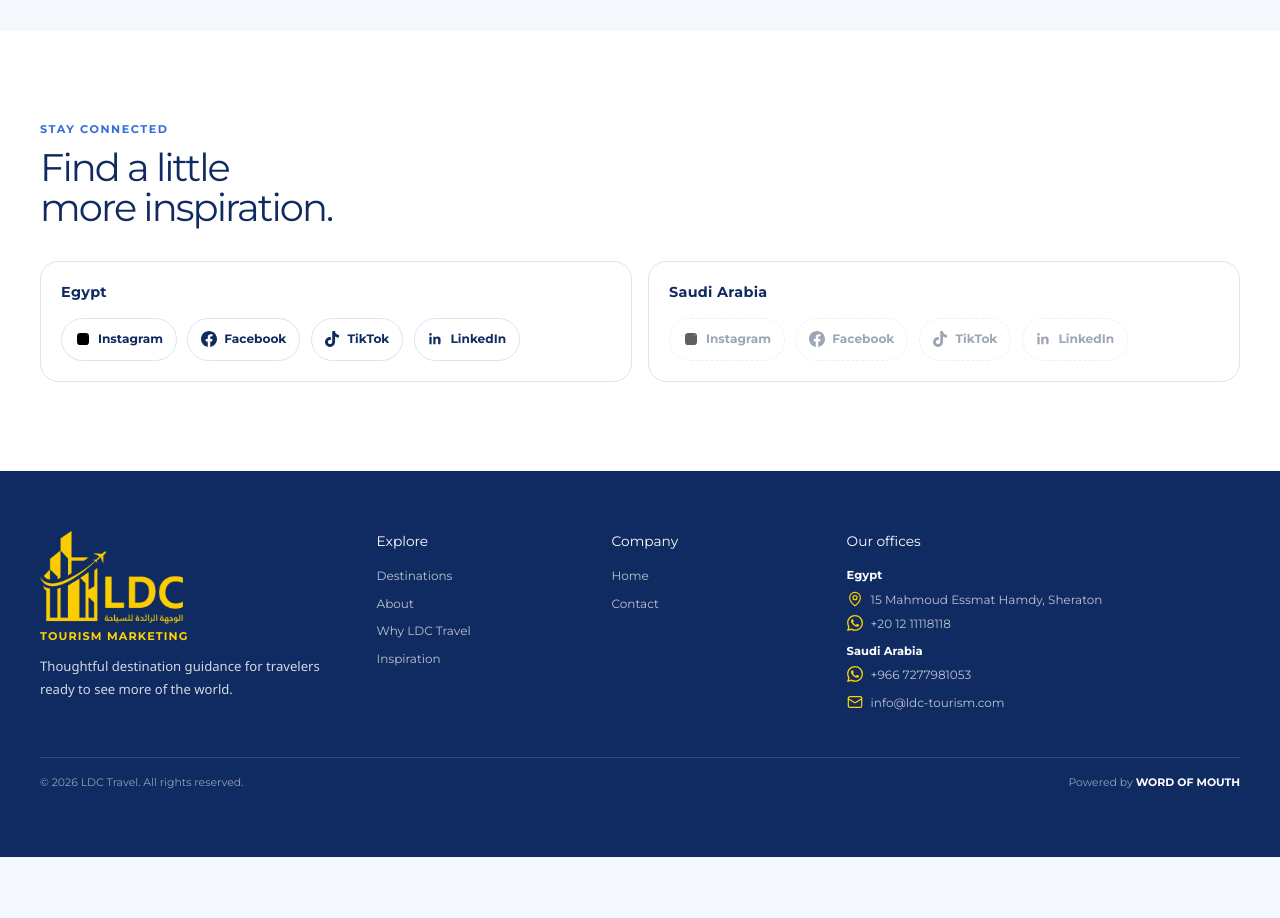
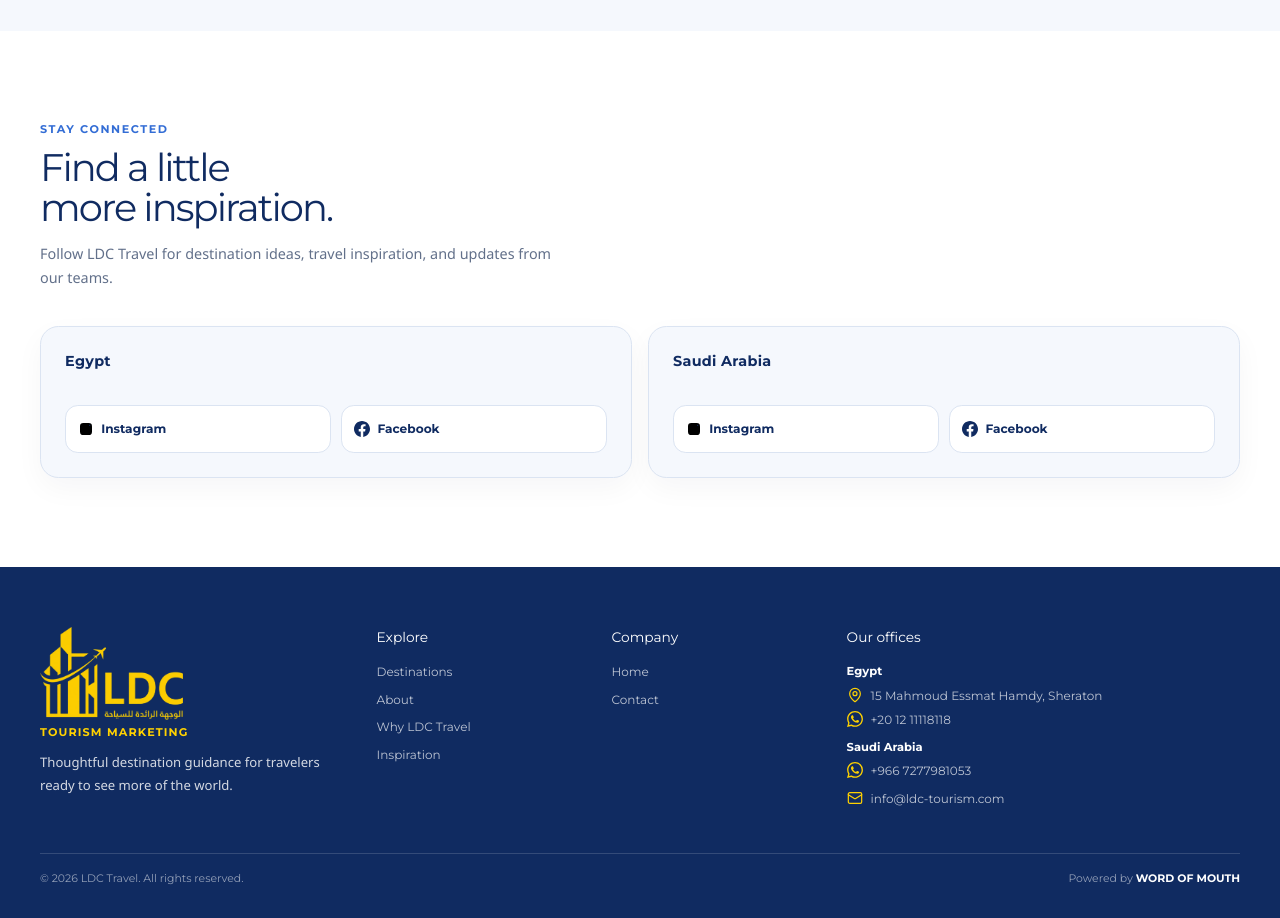
Before and after one commit to Word-of-Mouth-Marketing-agency/ldc-travel, a Next.js app: page /contact in a window 1280 px wide. Shown: the part 1440-2358 px from the top of the page. Before the commit the page ends 2297 px from the top, so only its background shows below. Built offline with nearby package versions, Linux system fonts and the light colour scheme; no server answers.

Commit message:
fix: polish regional social section

```diff
--- a/src/app/globals.css
+++ b/src/app/globals.css
@@ -271,17 +271,17 @@ button, a { -webkit-tap-highlight-color: transparent; }
 .contact-details-note { display: grid; gap: 0.3rem; margin-top: 2rem; padding: 1rem; border-radius: 0.8rem; background: var(--brand-blue-light); color: var(--muted); font-size: 0.78rem; line-height: 1.45; }
 .contact-details-note strong { color: var(--brand-blue-deep); }
 .contact-details-note .text-link { margin-top: 0.35rem; }
-.contact-social-section { padding-block: clamp(3.5rem, 7vw, 5.75rem); background: var(--surface); }
-.contact-social-inner { display: grid; gap: 2rem; }
+.contact-social-section { padding-block: clamp(4rem, 7vw, 6rem); background: var(--surface); }
+.contact-social-inner { display: grid; gap: clamp(1.5rem, 3vw, 2.25rem); }
+.contact-social-heading { max-width: 40rem; }
 .contact-social-heading h2 { max-width: 18ch; margin: 0; color: var(--brand-blue-deep); font-family: var(--font-ui); font-size: clamp(1.8rem, 3vw, 2.5rem); letter-spacing: -0.05em; line-height: 1.05; }
-.contact-social-markets { display: grid; grid-template-columns: 1fr; gap: 1rem; }
-.contact-social-market { min-width: 0; padding: 1.25rem; border: 1px solid var(--line); border-radius: var(--radius-card); background: white; }
+.contact-social-heading > p:last-child { max-width: 36rem; margin: 0.85rem 0 0; color: var(--muted); font-size: 0.9rem; line-height: 1.65; }
+.contact-social-markets { display: grid; grid-template-columns: 1fr; gap: 1rem; align-items: stretch; }
+.contact-social-market { display: grid; grid-template-rows: auto 1fr; min-width: 0; min-height: 9.5rem; padding: clamp(1.15rem, 2vw, 1.5rem); border: 1px solid var(--line); border-radius: var(--radius-card); background: var(--surface-muted); box-shadow: 0 0.65rem 1.8rem rgb(20 35 61 / 0.04); }
 .contact-social-market h3 { margin: 0; color: var(--brand-blue-deep); font-family: var(--font-ui); font-size: 0.9rem; font-weight: 800; letter-spacing: 0.02em; }
-.contact-social-links { display: flex; flex-wrap: wrap; gap: 0.65rem; margin-top: 0.9rem; }
-.contact-social-link { display: inline-flex; align-items: center; gap: 0.45rem; min-height: 2.7rem; padding: 0.55rem 0.8rem; border: 1px solid var(--line); border-radius: var(--radius-pill); background: white; color: var(--brand-blue-deep); font-family: var(--font-ui); font-size: 0.76rem; font-weight: 700; transition: transform 180ms ease, border-color 180ms ease, color 180ms ease; }
-.contact-social-link:hover { transform: translateY(-2px); border-color: var(--brand-blue); color: var(--brand-blue); }
-.contact-social-link-inactive { cursor: default; border-style: dashed; color: var(--muted); opacity: 0.62; }
-.contact-social-link-inactive:hover { transform: none; border-color: var(--line); color: var(--muted); }
+.contact-social-links { display: grid; grid-template-columns: repeat(2, minmax(0, 1fr)); align-items: end; gap: 0.65rem; margin-top: 1.15rem; }
+.contact-social-link { display: inline-flex; align-items: center; justify-content: flex-start; gap: 0.45rem; min-width: 0; min-height: 3rem; padding: 0.65rem 0.75rem; border: 1px solid var(--line); border-radius: 0.8rem; background: white; color: var(--brand-blue-deep); font-family: var(--font-ui); font-size: 0.76rem; font-weight: 700; transition: transform 180ms ease, border-color 180ms ease, background 180ms ease, color 180ms ease; }
+.contact-social-link:hover { transform: translateY(-2px); border-color: var(--brand-blue); background: var(--brand-blue-light); color: var(--brand-blue); }
 .contact-social-link .social-icon { width: 1rem; height: 1rem; }
 
 /* About page narrative layout */
--- a/src/components/contact/ContactPage.tsx
+++ b/src/components/contact/ContactPage.tsx
@@ -48,12 +48,7 @@ function RegionalSocialLinks({ market, links }: { market: string; links: readonl
     <div className="contact-social-market">
       <h3>{market}</h3>
       <div className="contact-social-links">
-        {links.map((social) => social.url === "#" ? (
-          <span key={social.label} className="contact-social-link contact-social-link-inactive" aria-disabled="true" aria-label={`LDC Travel ${market} on ${social.label} coming soon`}>
-            <SocialIcon label={social.label} />
-            <span>{social.label}</span>
-          </span>
-        ) : (
+        {links.map((social) => (
           <a key={social.label} className="contact-social-link" href={social.url} target="_blank" rel="noopener noreferrer" aria-label={`LDC Travel ${market} on ${social.label}`}>
             <SocialIcon label={social.label} />
             <span>{social.label}</span>
@@ -65,13 +60,13 @@ function RegionalSocialLinks({ market, links }: { market: string; links: readonl
 }
 
 function SocialConnect() {
-
   return (
     <section className="contact-social-section" aria-labelledby="contact-social-heading">
       <div className="site-container contact-social-inner">
         <div className="contact-social-heading">
           <p className="section-eyebrow">Stay connected</p>
           <h2 id="contact-social-heading">Find a little more inspiration.</h2>
+          <p>Follow LDC Travel for destination ideas, travel inspiration, and updates from our teams.</p>
         </div>
         <div className="contact-social-markets">
           <RegionalSocialLinks market="Egypt" links={regionalSocialLinks.Egypt} />
--- a/src/content/regional-social.ts
+++ b/src/content/regional-social.ts
@@ -1,5 +1,5 @@
 export type RegionalSocialLink = {
-  label: "Instagram" | "Facebook" | "TikTok" | "LinkedIn";
+  label: "Instagram" | "Facebook";
   url: string;
 };
 
@@ -7,13 +7,9 @@ export const regionalSocialLinks = {
   Egypt: [
     { label: "Instagram", url: "https://www.instagram.com/ldctravels.eg/" },
     { label: "Facebook", url: "https://www.facebook.com/profile.php?id=61591627376189" },
-    { label: "TikTok", url: "https://www.tiktok.com/@ldc.travel.agency" },
-    { label: "LinkedIn", url: "https://www.linkedin.com/company/ldctravel/" },
   ],
   "Saudi Arabia": [
-    { label: "Instagram", url: "#" },
-    { label: "Facebook", url: "#" },
-    { label: "TikTok", url: "#" },
-    { label: "LinkedIn", url: "#" },
+    { label: "Instagram", url: "https://www.instagram.com/elwajha_elraeda_travels/" },
+    { label: "Facebook", url: "https://www.facebook.com/profile.php?id=61575912646557#" },
   ],
 } satisfies Record<string, RegionalSocialLink[]>;
```
